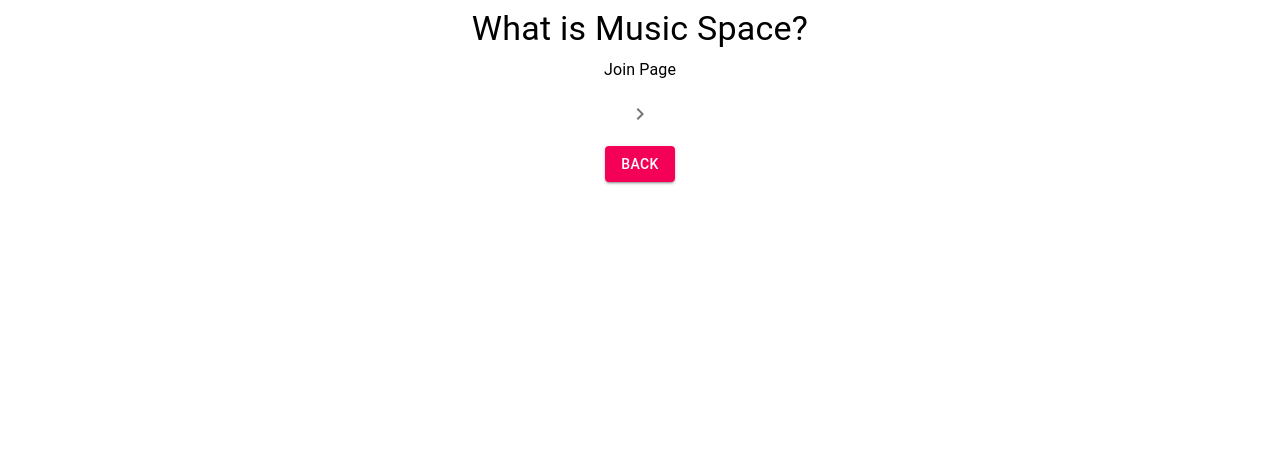
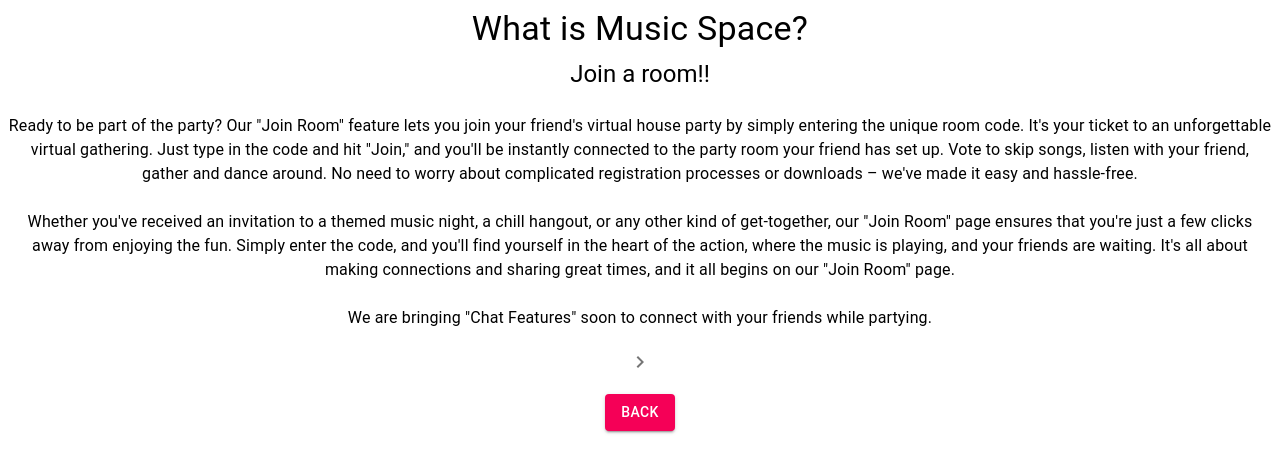
Before and after one commit to AachhyoSama/music_space, a React app in the folder music_space_frontend/: page /info in a window 1280 px wide. Shown: the top 472 px of the page. Built offline with nearby package versions, Linux system fonts and the light colour scheme; no server answers; the HTML template or start-up script is replaced by a standard one.

Commit message:
create and join room info updated

```diff
--- a/music_space_frontend/src/components/AppInfo.js
+++ b/music_space_frontend/src/components/AppInfo.js
@@ -12,12 +12,80 @@ const pages = {
 export default function AppInfo(props) {
     const [page, setPage] = useState(pages.JOIN);
 
-    const joinInfo = () => {
-        return "Join Page";
+    const createInfo = () => {
+        return (
+            <Grid item xs={12} align="center">
+                <Typography component="h5" variant="h5">
+                    Create a room!!
+                </Typography>
+                <br />
+
+                <Typography component="p" variant="p">
+                    Kickstart your virtual house party with our "Create Room"
+                    feature. Create a code for your room, give the code, invite
+                    your friends, and take control of the music. It's as easy as
+                    entering your room's code, selecting your privacy
+                    preference, and integrating your Spotify account for
+                    seamless music playback. Whether you're hosting a themed
+                    dance party or a laid-back get-together, our "Create Room"
+                    page makes it effortless to set the perfect atmosphere for
+                    your online gathering.
+                </Typography>
+                <br />
+                <Typography component="p" variant="p">
+                    Customize the experience by making your room, and use your
+                    Spotify credentials to access a vast library of songs. Once
+                    your room is created, you'll be ready to start the music and
+                    watch your friends join in for a memorable party. It's all
+                    about creating a virtual space where music and socializing
+                    come together, and it starts right here on the "Create Room"
+                    page.
+                </Typography>
+                <br />
+                <Typography component="p" variant="p">
+                    We are bringing "Chat Features" soon to connect with your
+                    friends while partying.
+                </Typography>
+            </Grid>
+        );
     };
 
-    const createInfo = () => {
-        return "Create Page";
+    const joinInfo = () => {
+        return (
+            <Grid item xs={12} align="center">
+                <Typography component="h5" variant="h5">
+                    Join a room!!
+                </Typography>
+                <br />
+                <Typography component="p" variant="p">
+                    Ready to be part of the party? Our "Join Room" feature lets
+                    you join your friend's virtual house party by simply
+                    entering the unique room code. It's your ticket to an
+                    unforgettable virtual gathering. Just type in the code and
+                    hit "Join," and you'll be instantly connected to the party
+                    room your friend has set up. Vote to skip songs, listen with
+                    your friend, gather and dance around. No need to worry about
+                    complicated registration processes or downloads – we've made
+                    it easy and hassle-free.
+                </Typography>
+                <br />
+                <Typography component="p" variant="p">
+                    Whether you've received an invitation to a themed music
+                    night, a chill hangout, or any other kind of get-together,
+                    our "Join Room" page ensures that you're just a few clicks
+                    away from enjoying the fun. Simply enter the code, and
+                    you'll find yourself in the heart of the action, where the
+                    music is playing, and your friends are waiting. It's all
+                    about making connections and sharing great times, and it all
+                    begins on our "Join Room" page.
+                </Typography>
+                <br />
+                <Typography component="p" variant="p">
+                    We are bringing "Chat Features" soon to connect with your
+                    friends while partying.
+                </Typography>
+            </Grid>
+        );
     };
 
     return (
--- a/music_space_frontend/src/components/Home.js
+++ b/music_space_frontend/src/components/Home.js
@@ -63,6 +63,7 @@ export default class HomePage extends Component {
                             <Button color="default" to="/info" component={Link}>
                                 Info
                             </Button>
+
                             <Button
                                 color="secondary"
                                 to="/create"
```
Also changed, not shown: music_space_frontend/static/frontend/main.js, 1 other file (tests, documents, lock files or other folders).
